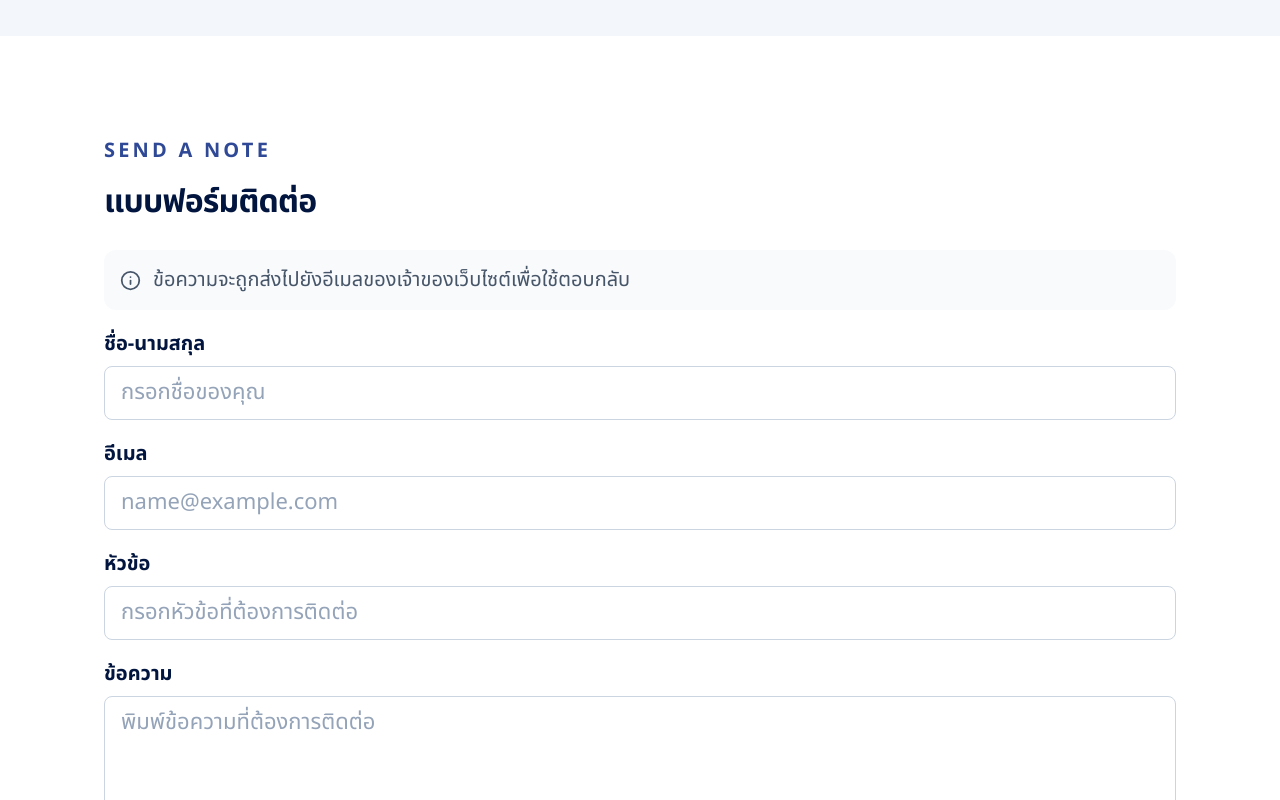
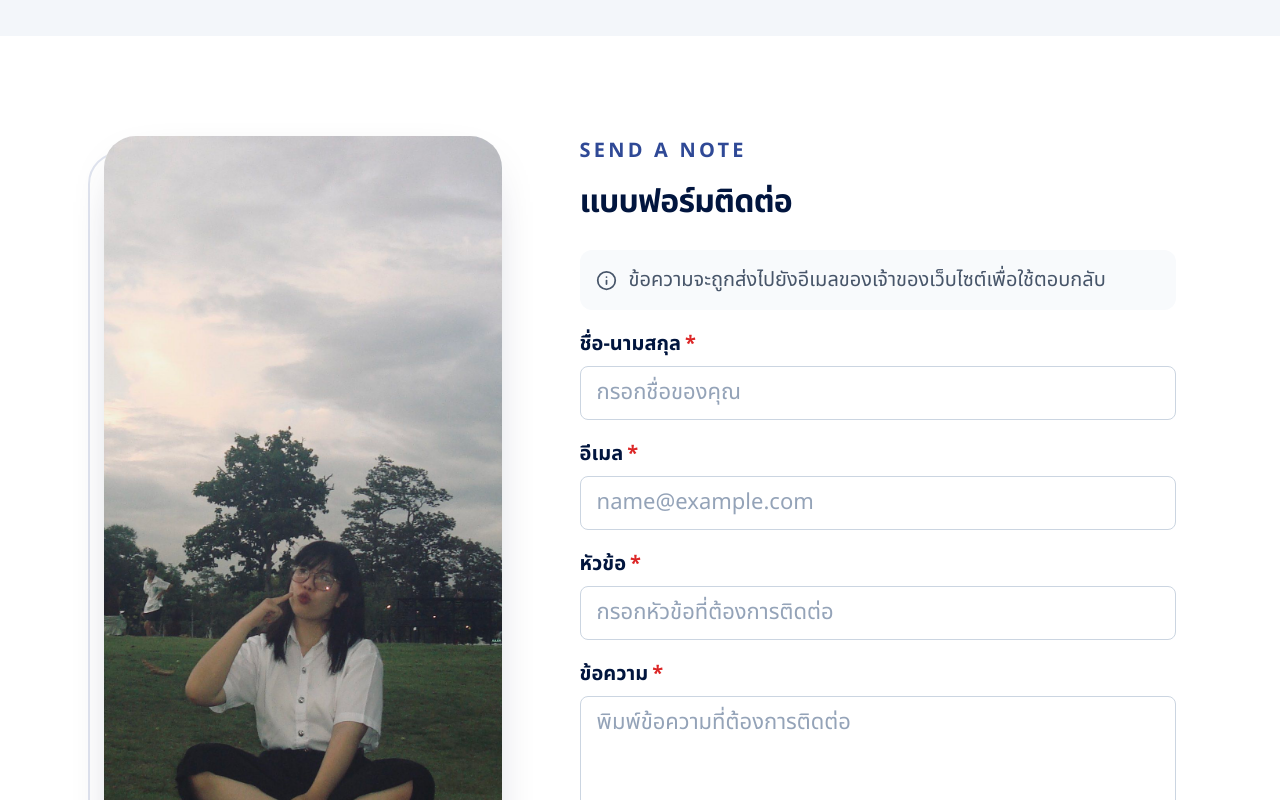
Before and after one commit to wachirapong-n/Pota-portfolio, a Next.js app: page /contact in a window 1280 px wide. Shown: the part 440-1240 px from the top of the page. Built offline with nearby package versions, Linux system fonts and the light colour scheme.

Commit message:
refactor

```diff
--- a/app/about/page.tsx
+++ b/app/about/page.tsx
@@ -1,5 +1,4 @@
-import Image from "next/image";
-import { Heart, Sparkles, Target, UserRound } from "lucide-react";
+import { Sparkles, Target, UserRound } from "lucide-react";
 import {
   aboutGoal,
   gridItemsInterested,
@@ -8,6 +7,7 @@ import {
 } from "@/data/introdcution";
 import ScrollReveal from "@/components/about/scroll-reveal";
 import AboutGrid from "@/components/about/about-grid";
+import DecoratedImage from "@/components/shared/decorated-image";
 
 export default function AboutPage() {
   return (
@@ -37,28 +37,13 @@ export default function AboutPage() {
             delay={100}
             className="mx-auto w-full max-w-[430px]"
           >
-            <div className="relative">
-              <div
-                className="absolute -bottom-4 -left-4 h-full w-full rounded-[2rem] border-2 border-primary/15"
-                aria-hidden="true"
-              />
-              <div className="relative aspect-[4/4.4] overflow-hidden rounded-[2rem] bg-white p-2 shadow-[0_18px_55px_-30px_rgba(1,21,62,0.45)]">
-                <Image
+            <DecoratedImage
               src="/images/introduce.jpg"
               alt={`ภาพแนะนำตัวของ ${introductionData.name}`}
-                  fill
               priority
+              hasHeart
               sizes="(max-width: 768px) 90vw, 430px"
-                  className="rounded-[1.6rem] object-cover"
             />
-              </div>
-              <div
-                className="absolute -right-4 top-8 grid h-14 w-14 place-items-center rounded-2xl bg-primary text-white shadow-lg shadow-primary/20"
-                aria-hidden="true"
-              >
-                <Heart size={23} />
-              </div>
-            </div>
           </ScrollReveal>
         </div>
       </section>
@@ -73,22 +58,11 @@ export default function AboutPage() {
 
           <div className="grid gap-5 md:grid-cols-[0.9fr_1.1fr] md:gap-8">
             <ScrollReveal direction="right" delay={200}>
-              <div className="relative">
-                <div
-                  className="absolute -bottom-4 -left-4 h-full w-full rounded-[2rem] border-2 border-primary/15"
-                  aria-hidden="true"
+              <DecoratedImage
+                src="/images/introduce2.jpg"
+                alt={`ภาพแนะนำตัวเพิ่มเติมของ ${introductionData.name}`}
+                sizes="(max-width: 768px) 90vw, 430px"
               />
-                <div className="relative aspect-[4/4.4] overflow-hidden rounded-[2rem] bg-white p-2 shadow-[0_18px_55px_-30px_rgba(1,21,62,0.45)]">
-                  <Image
-                    src="/images/introduce2.jpg"
-                    alt={`ภาพแนะนำตัวของ ${introductionData.name}`}
-                    fill
-                    sizes="(max-width: 768px) 90vw, 430px"
-                    className="rounded-[1.6rem] object-cover"
-                  />
-                </div>
-
-              </div>
             </ScrollReveal>
             <ScrollReveal direction="left" delay={100}>
               <div className="h-full rounded-3xl bg-ink p-7 text-white md:p-9">
--- a/app/contact/page.tsx
+++ b/app/contact/page.tsx
@@ -3,6 +3,7 @@ import { ExternalLink, MapPin, Sparkles } from "lucide-react";
 import { profile } from "@/data/profile";
 import { ContactForm } from "@/components/contact/contact-form";
 import ScrollReveal from "@/components/about/scroll-reveal";
+import DecoratedImage from "@/components/shared/decorated-image";
 
 export const metadata: Metadata = {
   title: "Contact",
@@ -35,7 +36,19 @@ export default function ContactPage() {
         <div
           className={`${container} grid grid-cols-[.8fr_1.2fr] gap-[78px] max-md:grid-cols-1 max-md:gap-12`}
         >
-          <ScrollReveal direction="right" className="md:col-span-2">
+          <ScrollReveal
+            direction="left"
+            className="mx-auto w-full max-w-[360px] md:h-full md:max-w-none"
+          >
+            <DecoratedImage
+              src="/images/contact.jpg"
+              alt="ภาพประกอบหน้าติดต่อ"
+              sizes="(max-width: 768px) 90vw, 360px"
+              className="md:h-full"
+              frameClassName="aspect-[4/4.4] md:aspect-auto md:h-full md:min-h-[760px]"
+            />
+          </ScrollReveal>
+          <ScrollReveal direction="right">
             <div className="mb-3 text-[20px] font-bold uppercase tracking-[.16em] text-primary">
               Send a note
             </div>
--- a/components/contact/contact-form.tsx
+++ b/components/contact/contact-form.tsx
@@ -77,12 +77,20 @@ export function ContactForm() {
 
       {fields.map(({ name, label, placeholder }) => (
         <label key={name} className="grid gap-2 text-xl font-bold">
-          {label}
+          <span>
+            {label}
+            <span className="ml-1 text-red-600" aria-hidden="true">
+              *
+            </span>
+            <span className="sr-only"> (จำเป็น)</span>
+          </span>
           {name === "message" ? (
             <textarea
               className="w-full rounded-lg border border-slate-300 bg-white px-4 py-3 text-[22px] font-normal text-ink placeholder:text-slate-400 focus:border-primary focus:outline-none focus:ring-2 focus:ring-primary/20"
               rows={5}
               placeholder={placeholder}
+              required
+              aria-required="true"
               aria-invalid={!!errors[name]}
               aria-describedby={errors[name] ? `${name}-error` : undefined}
               {...register(name)}
@@ -92,6 +100,8 @@ export function ContactForm() {
               className="w-full rounded-lg border border-slate-300 bg-white px-4 py-3 text-[22px] font-normal text-ink placeholder:text-slate-400 focus:border-primary focus:outline-none focus:ring-2 focus:ring-primary/20"
               type={name === "email" ? "email" : "text"}
               placeholder={placeholder}
+              required
+              aria-required="true"
               aria-invalid={!!errors[name]}
               aria-describedby={errors[name] ? `${name}-error` : undefined}
               {...register(name)}
--- /dev/null
+++ b/components/shared/decorated-image.tsx
@@ -0,0 +1,51 @@
+import Image from "next/image";
+import { Heart } from "lucide-react";
+
+type DecoratedImageProps = {
+  src: string;
+  alt: string;
+  sizes: string;
+  priority?: boolean;
+  hasHeart?: boolean;
+  className?: string;
+  frameClassName?: string;
+};
+
+export default function DecoratedImage({
+  src,
+  alt,
+  sizes,
+  priority = false,
+  hasHeart = false,
+  className = "",
+  frameClassName = "aspect-[4/4.4]",
+}: DecoratedImageProps) {
+  return (
+    <div className={`relative ${className}`}>
+      <div
+        className="absolute -bottom-4 -left-4 h-full w-full rounded-[2rem] border-2 border-primary/15"
+        aria-hidden="true"
+      />
+      <div
+        className={`relative overflow-hidden rounded-[2rem] bg-white p-2 shadow-[0_18px_55px_-30px_rgba(1,21,62,0.45)] ${frameClassName}`}
+      >
+        <Image
+          src={src}
+          alt={alt}
+          fill
+          priority={priority}
+          sizes={sizes}
+          className="rounded-[1.6rem] object-cover"
+        />
+      </div>
+      {hasHeart && (
+        <div
+          className="absolute -right-4 top-8 grid h-14 w-14 place-items-center rounded-2xl bg-primary text-white shadow-lg shadow-primary/20"
+          aria-hidden="true"
+        >
+          <Heart size={23} />
+        </div>
+      )}
+    </div>
+  );
+}
```
Also changed, not shown: public/images/contact.jpg (added). Lines whose indentation alone changed are shown as unchanged.
